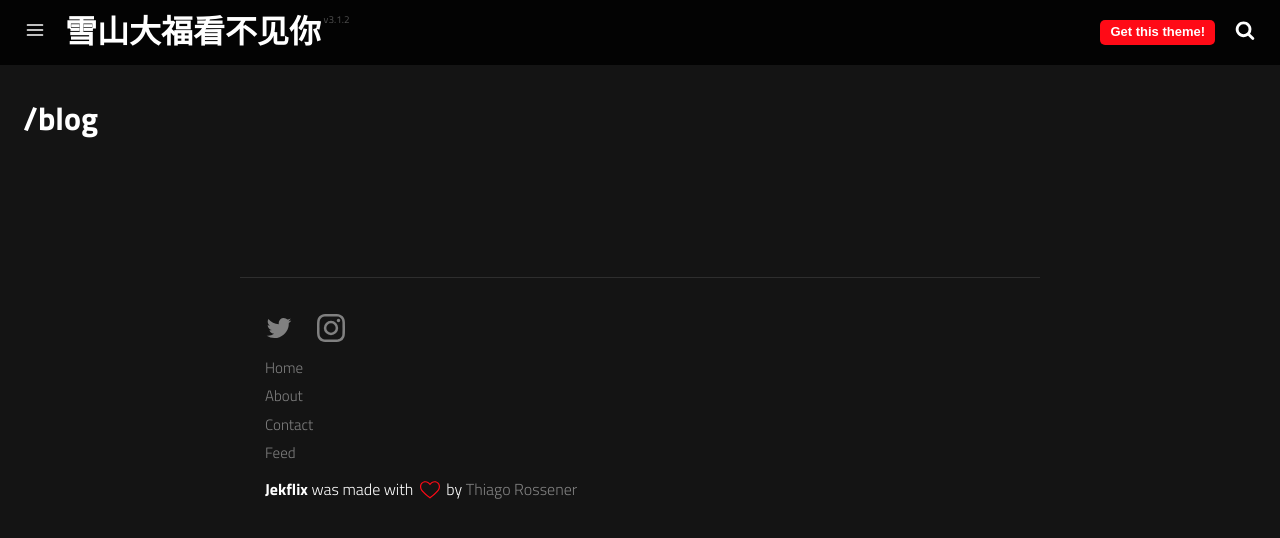
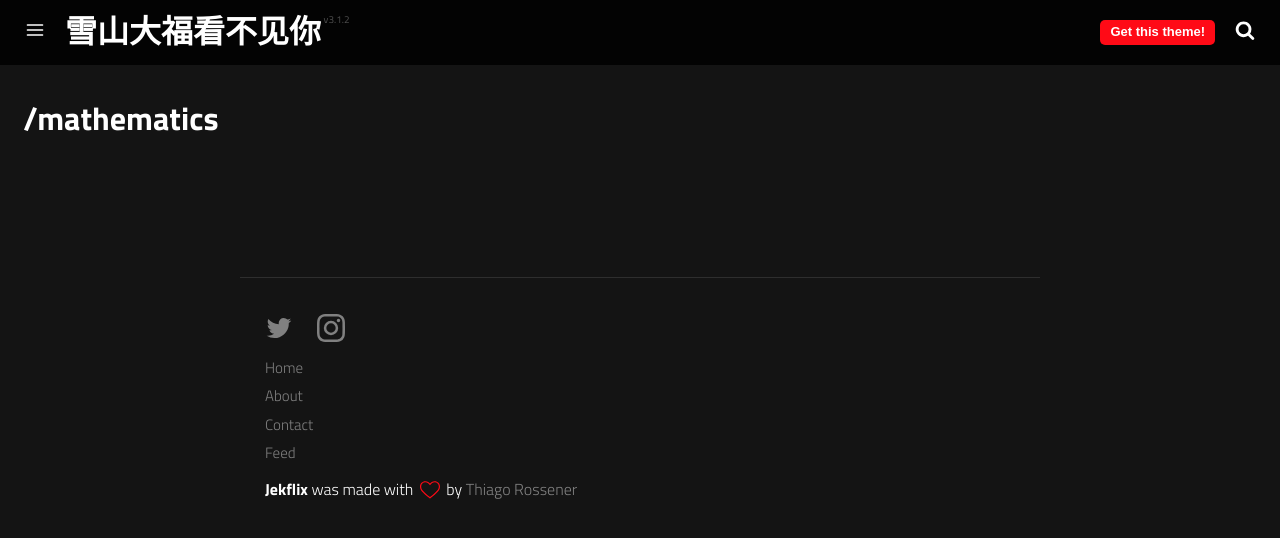
Before and after one commit to XiaoruiYIN/XiaoruiYIN.github.io, a Jekyll site: the page built from category/blog.md, in a window 1280 px wide. Shown: the top 538 px of the page. Built offline with Jekyll 4.4.1, drawn with Linux system fonts in a browser that asks for light colours; a script that is not in the unit is left out.

Commit message:
Update blog.md

```diff
--- a/category/blog.md
+++ b/category/blog.md
@@ -1,6 +1,6 @@
 ---
 layout: category
-title: Blog
-slug: blog
-description: A category for general blog posts.
+title: Mathematics
+slug: Mathematics
+description: Mathematics
 ---
```
